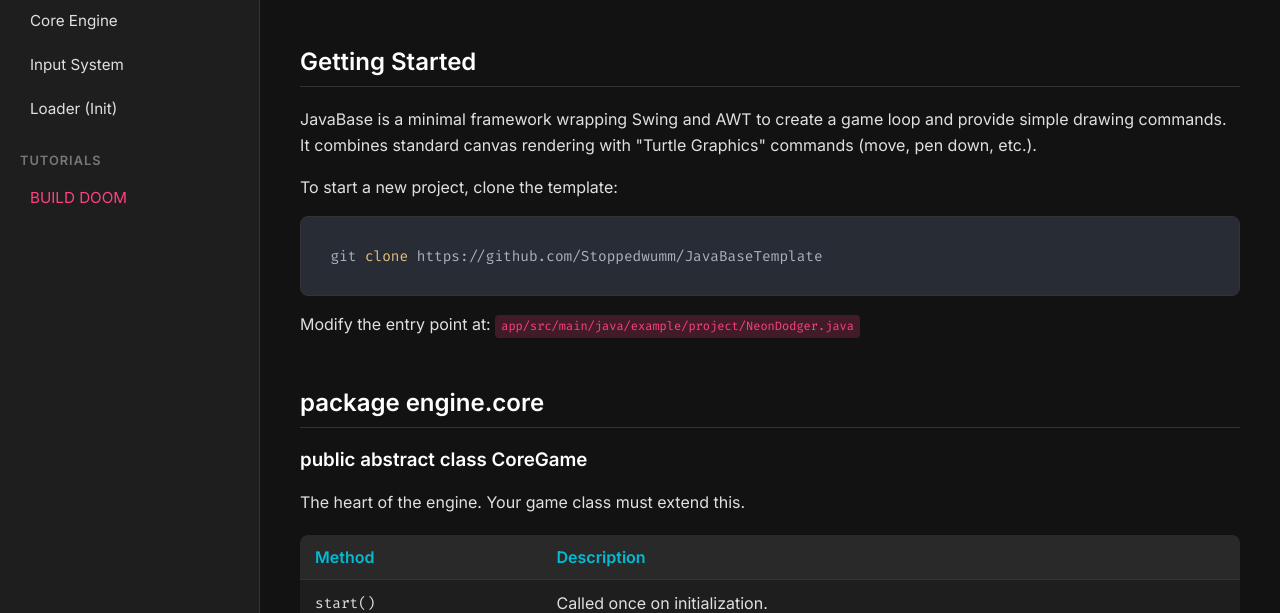
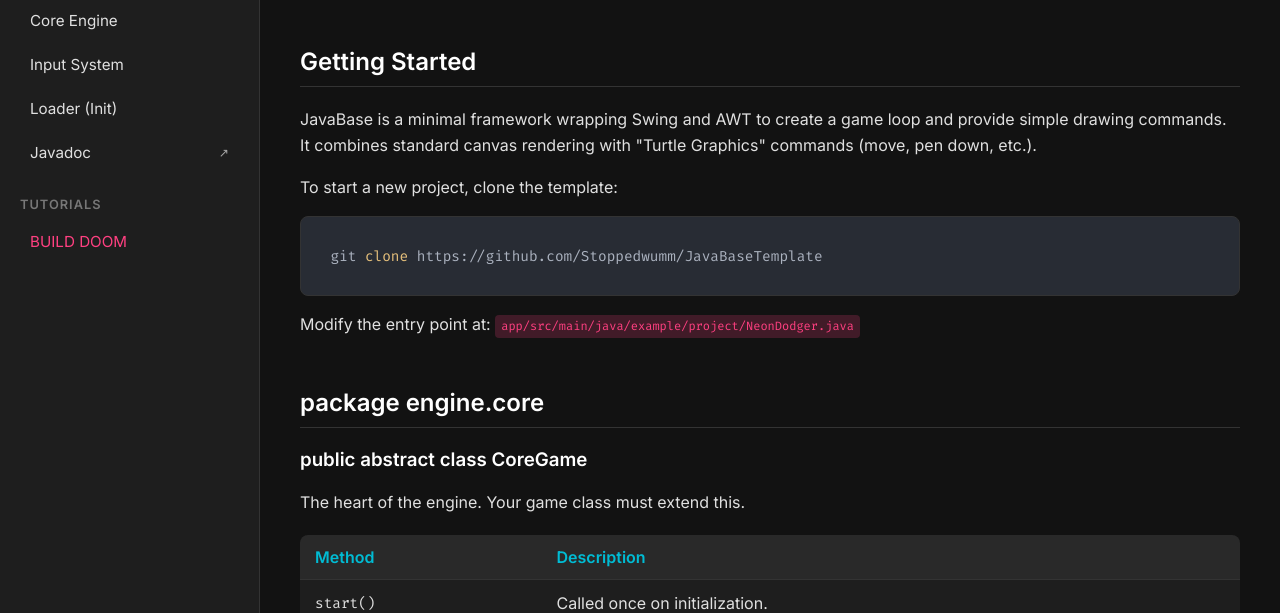
Before and after one commit to Stoppedwumm/JavaBase, a plain HTML site: page docs/index.html in a window 1280 px wide. Shown: the part 187-800 px from the top of the page. Drawn offline with nearby package versions, Linux system fonts and the light colour scheme.

Commit message:
Füge Link zur Javadoc in die Dokumentation ein

```diff
--- a/docs/index.html
+++ b/docs/index.html
@@ -206,6 +206,12 @@
         <a href="#core" onclick="setActive(this)">Core Engine</a>
         <a href="#input" onclick="setActive(this)">Input System</a>
         <a href="#loader" onclick="setActive(this)">Loader (Init)</a>
+
+        <!-- Added Javadoc Link -->
+        <a href="/javadoc" target="_blank" style="display: flex; justify-content: space-between; align-items: center;">
+            Javadoc
+            <span style="font-size: 0.8em; opacity: 0.7;">↗</span>
+        </a>
 
         <div class="lang-en separator">Tutorials</div>
         <div class="lang-de separator">Tutorials</div>
```
